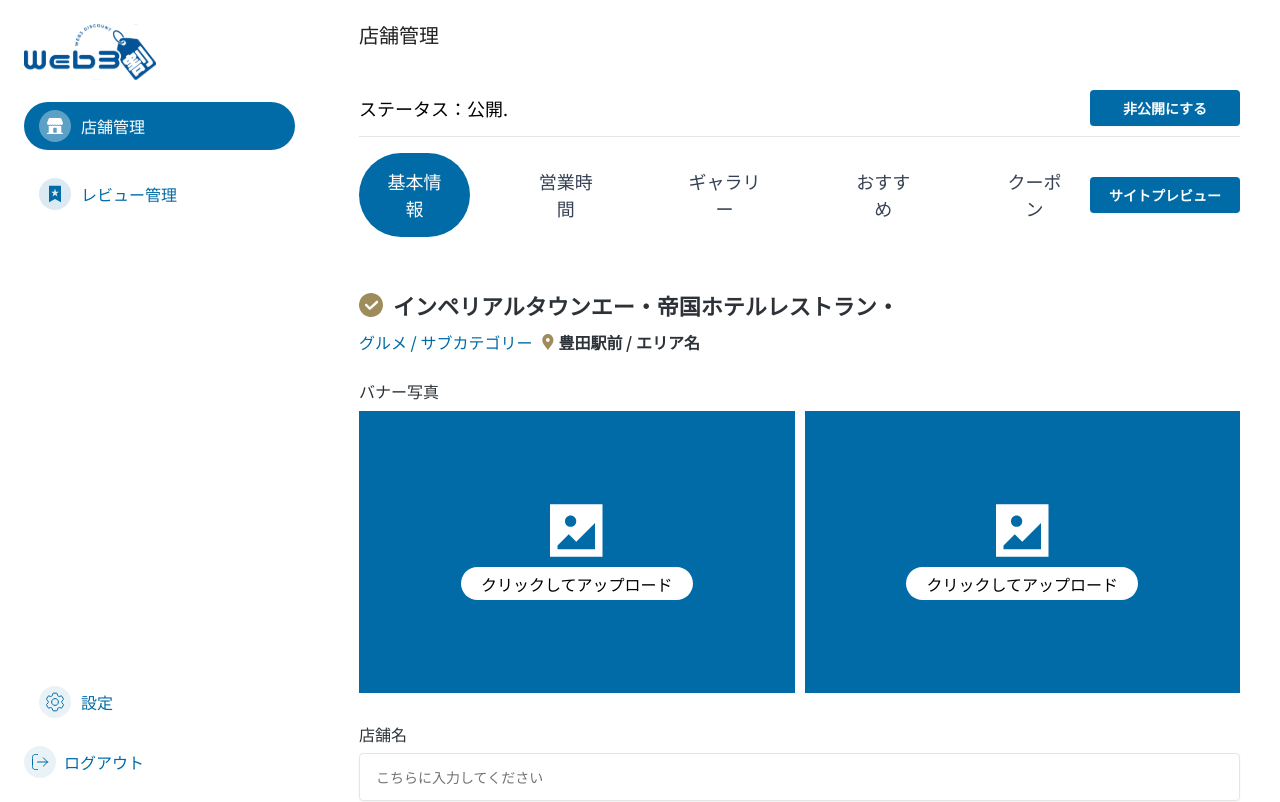
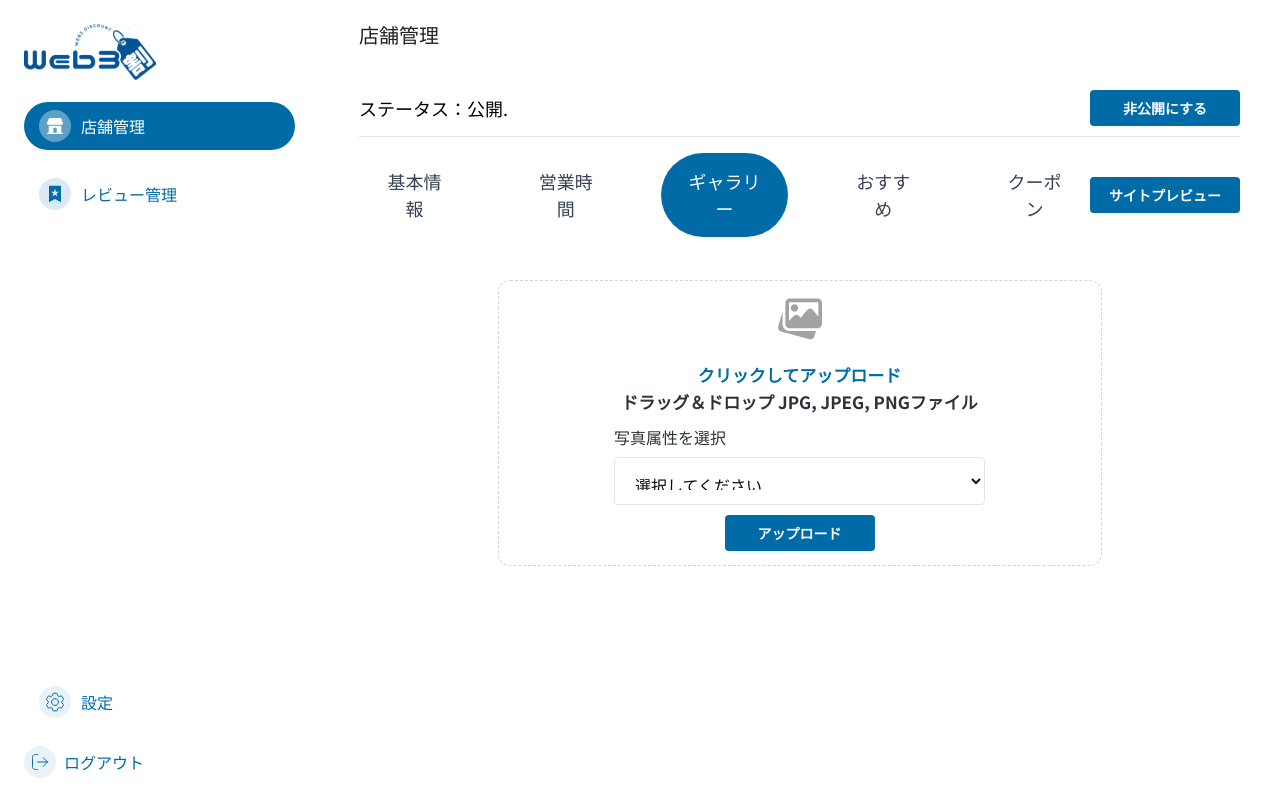
Before and after one commit to muhammadkashifzia/SBI, a React (Vite) app in the folder storeadmin/: page /dashboard in a window 1280 px wide. Shown: the top 802 px of the page. Built offline with nearby package versions, Linux system fonts and the light colour scheme.

Commit message:
ajustment remianing  form gallary

```diff
--- a/storeadmin/src/components/dashboard/CategorySelect.jsx
+++ b/storeadmin/src/components/dashboard/CategorySelect.jsx
@@ -5,16 +5,18 @@ const categories = ["商品", "飲み物", "セット", "その他"];
 
 export default function CategorySelect({ value, onChange }) {
   return (
-    <div className="mb-4">
-      <Label className="block mb-2 text-[16px] text-[#2C3237]">カテゴリを選択</Label>
+    <div className="mb-[10px]">
+
       <select
         value={value}
         onChange={(e) => onChange(e.target.value)}
-        className="w-full max-w-[429px] border border-[#E6E6E6] h-[48px] rounded-[4px] px-4"
+        className="w-full max-w-[371px] border border-[#E6E6E6] h-[48px] rounded-[4px] px-[16px] py-[14px]"
       >
         <option value="">選択してください</option>
         {categories.map((cat, i) => (
-          <option key={i} value={cat}>{cat}</option>
+          <option key={i} value={cat}>
+            {cat}
+          </option>
         ))}
       </select>
     </div>
--- a/storeadmin/src/components/dashboard/ImageCard.jsx
+++ b/storeadmin/src/components/dashboard/ImageCard.jsx
@@ -1,31 +1,31 @@
 import React from "react";
-import { X } from "lucide-react"; // Already correct
 
-export default function ImageCard({ src, label, onDelete }) {
-    console.log(src)
+export default function ImageCard({ src, label, index, onDelete }) {
   return (
-    <div className="relative w-[110px]">
-      <div className="relative w-[110px] h-[110px] rounded-[6px] overflow-hidden border border-[#E6E6E6]">
-        <img
-          src={src}
-          alt={label}
-          className="w-full h-full object-cover"
-        />
+    <div className="relative w-[228px] h-[181px] border rounded-[4px]">
+      <div className="relative w-[228px] h-[134px]  border border-[#E6E6E6]">
+        <img src={src} alt={label} className="w-full h-full object-cover rounded-t-[5px] " />
 
-        {/* Delete Button */}
+        <div className="absolute  w-[20px]  h-[20px] top-1 left-1 bg-white text-[14px] font-normal text-[#2C3237] px-[6px]  rounded-[4px] ">
+          {index}
+        </div>
+
         {onDelete && (
           <button
             type="button"
             onClick={onDelete}
-            className="absolute top-1 right-1 w-6 h-6 bg-white border border-gray-200 rounded-full shadow flex items-center justify-center hover:bg-gray-100"
+            className="absolute top-1 right-1 w-[20px] h-[20px] flex items-center justify-center"
           >
-            <X size={16} className="text-gray-700" />
+            <img
+              src="/svg/dashboard/delete.svg"
+              alt="delete"
+              className="w-4 h-4"
+            />
           </button>
         )}
       </div>
 
-      {/* Label under image */}
-      <p className="text-center mt-2 text-sm font-medium text-[#2C3237] truncate w-full">
+      <p className="text-start my-[15px] mx-[15px] text-[14px] text-[#2C3237] font-normal  bg-white">
         {label}
       </p>
     </div>
--- a/storeadmin/src/components/dashboard/ImageUpload.jsx
+++ b/storeadmin/src/components/dashboard/ImageUpload.jsx
@@ -25,53 +25,78 @@ export default function UploadBox({ onUpload, uploadedImages, onDelete }) {
 
   return (
     <>
-      <div className="border border-[#E6E6E6] rounded-md p-4 w-full max-w-[500px] mx-auto text-center">
-        <div className="text-[#666] mb-4">
-          <div className="text-[14px]">クリックしてアップロード</div>
-          <div className="text-[12px]">
-            ドラッグ＆ドロップ JPG, JPEG, PNGファイル
+      <div className=" p-[20px] w-full  ">
+        <div className="border border-dashed border-[#D4D4D4]  rounded-[12px] w-full max-w-[604px] mx-auto py-[14px] ">
+          <div className=" mx-auto w-full rounded-[4px] flex flex-col items-center justify-center  mb-[10px] cursor-pointer text-[17px] text-[#2C3237] font-bold leading-[27px]">
+            <img
+              src="/svg/dashboard/gallary.svg"
+              alt="Upload Icon"
+              className="w-[48px] h-[48px] "
+            />
+            <div className="text-[#006BA6] pt-[18px]">
+              クリックしてアップロード
             </div>
+            <div className="">ドラッグ＆ドロップ JPG, JPEG, PNGファイル</div>
           </div>
-
+          <div className="max-w-[371px] mx-auto  ">
             {file && (
-          <div className="relative w-[120px] h-[80px] mx-auto mb-2">
+              <div className="relative w-[150px] h-[84px]  my-[15px]  rounded-[5px]  gap-[10px]">
                 <img
                   src={URL.createObjectURL(file)}
                   alt="preview"
-              className="object-cover rounded-md w-full h-full"
+                  className="object-cover w-full h-full max-w-[150px] max-h-[84px] mx-[20px]"
                 />
-            <button
+                <div className="absolute top-1 right-[-120px]  ">
+                  {file.name}
+                </div>
+
+                <div className="absolute top-17 right-[-120px] ">
+                  <img
+                    src="/svg/dashboard/delete.svg"
                     onClick={() => setFile(null)}
-              className="absolute top-[-10px] right-[-10px] text-red-500 bg-white rounded-full w-6 h-6 flex items-center justify-center shadow"
-            >
-              ✖
-            </button>
+                    alt="delete"
+                    className="w-4 h-4"
+                  />
+                </div>
               </div>
             )}
 
+            <div className="mb-[8px] ">
+              <label
+                htmlFor="fileUpload"
+                className="text-[#2C3237] text-[16px] cursor-pointer inline-block font-normal   "
+              >
+                写真属性を選択
+              </label>
+
               <Input
+                id="fileUpload"
                 type="file"
                 accept="image/*"
                 onChange={handleFileChange}
-          className="mb-3"
+                className="hidden !h-[48px] px-[16px] py-[14px]"
               />
-
+            </div>
             <CategorySelect value={category} onChange={setCategory} />
-
+            <div className="w-full flex justify-center mt-[10px]">
               <Button
                 onClick={handleUpload}
-          className="mt-4 w-[150px] bg-[#006BA6] hover:bg-[#006BA6] text-white font-bold rounded"
+                className="w-[150px] bg-[#006BA6] hover:bg-[#006BA6] text-white font-bold rounded"
               >
                 アップロード
               </Button>
-      </div>{" "}
-      <div className="flex flex-wrap gap-4 mt-8">
+            </div>
+          </div>
+        </div>
+      </div>
+      <div className="flex flex-wrap gap-[30px] mt-[32px]">
         {uploadedImages.map((img, index) => (
           <ImageCard
             key={index}
+            index={index + 1}
             src={img.url}
             label={img.category}
-            onDelete={() => onDelete(index)} // <-- IMPORTANT
+            onDelete={() => onDelete(index)}
           />
         ))}
       </div>
--- a/storeadmin/src/views/Dashboard/DashboardHome.jsx
+++ b/storeadmin/src/views/Dashboard/DashboardHome.jsx
@@ -20,7 +20,7 @@ const tabComponents = {
 const tabs = ["基本情報", "営業時間", "ギャラリー", "おすすめ", "クーポン"];
 
 const DashboardHome = () => {
-  const [activeTab, setActiveTab] = useState("基本情報");
+  const [activeTab, setActiveTab] = useState("ギャラリー");
   const ActiveComponent = tabComponents[activeTab];
 
   return (
--- a/storeadmin/src/views/Dashboard/Gallery.jsx
+++ b/storeadmin/src/views/Dashboard/Gallery.jsx
@@ -1,5 +1,5 @@
-import React, { useState } from 'react';
-import UploadBox from '../../components/dashboard/ImageUpload';
+import React, { useState } from "react";
+import UploadBox from "../../components/dashboard/ImageUpload";
 
 export default function ParentComponent() {
   const [uploadedImages, setUploadedImages] = useState([]);
@@ -8,22 +8,20 @@ export default function ParentComponent() {
     const newImage = {
       url: URL.createObjectURL(file),
       category,
-      file
+      file,
     };
     setUploadedImages([...uploadedImages, newImage]);
   };
 
-
-const handleDelete = (index) => {
-  setUploadedImages((prev) => prev.filter((_, i) => i !== index));
-};
+  const handleDelete = (index) => {
+    setUploadedImages((prev) => prev.filter((_, i) => i !== index));
+  };
   return (
-    <div>
+    <div className="p-[20px]">
       <UploadBox
         onUpload={handleUpload}
         uploadedImages={uploadedImages}
-            onDelete={handleDelete} // 👈 passed here
-
+        onDelete={handleDelete}
       />
     </div>
   );
```
Also changed, not shown: storeadmin/public/svg/dashboard/delete.svg (added), storeadmin/public/svg/dashboard/gallary.svg (added). Lines whose indentation alone changed are shown as unchanged.
